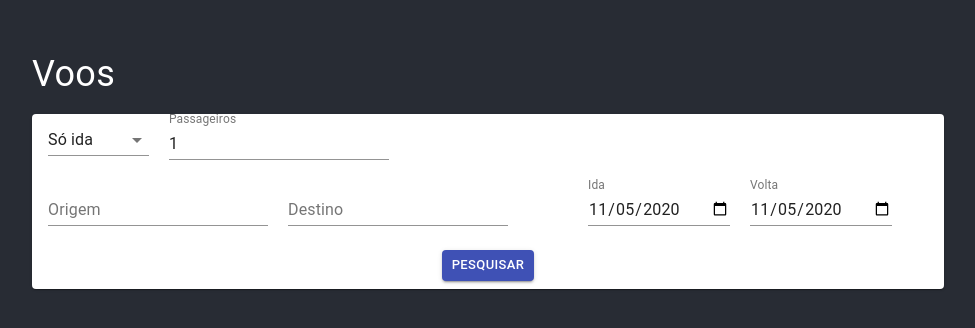
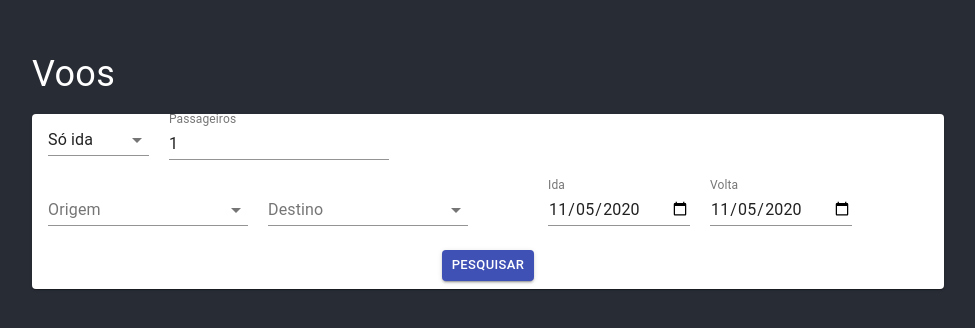
Before and after one commit to projeto-de-algoritmos/Final_Voos, a React (Create React App) app in the folder frontend/: page / in a window 1280 px wide. Shown: the part 232-560 px from the top of the page, without its empty margins (152-1127 px from the left). Built offline with nearby package versions, Linux system fonts and the light colour scheme.

Commit message:
adding autocomplete

```diff
--- a/frontend/package.json
+++ b/frontend/package.json
@@ -4,6 +4,7 @@
   "private": true,
   "dependencies": {
     "@material-ui/core": "^4.11.2",
+    "@material-ui/lab": "^4.0.0-alpha.57",
     "@testing-library/jest-dom": "^5.11.4",
     "@testing-library/react": "^11.1.0",
     "@testing-library/user-event": "^12.1.10",
--- a/frontend/src/App.js
+++ b/frontend/src/App.js
@@ -1,7 +1,8 @@
 import React from 'react';
 import './App.css';
-import { Button, Container, CssBaseline, Typography, Card, CardActions, CardContent, InputLabel, Select, TextField } from '@material-ui/core';
+import { Button, Container, Typography, Card, CardActions, CardContent, Select, TextField } from '@material-ui/core';
 import { makeStyles } from '@material-ui/core/styles';
+import Autocomplete from '@material-ui/lab/Autocomplete';
 
 const useStyles = makeStyles({
   root: {
@@ -33,7 +34,6 @@ function App() {
     day = '0' + day;
 
   d = [year, month, day].join('-');
-  console.log({d})
   const [typeFlight, setTypeFlight] = React.useState(1);
   const [passengers, setPassengers] = React.useState(1);
   const [origin, setOrigin] = React.useState('');
@@ -59,7 +59,6 @@ function App() {
   };
 
   const handleDateChangeOrigin = (date) => {
-    console.log(date.target.value)
     setSelectedDateOrigin(date.target.value);
   };
 
@@ -67,6 +66,7 @@ function App() {
     setSelectedDateDestination(date.target.value);
   };
 
+  const flights = [{ code: "SBBR", name: "Aeroporto Internacional Presidente Juscelino Kubitschek – Brasília, Distrito Federal" }, { code: "SBGP", name: "Aeródromo de Gavião PeixotoEmbraer - (Unidade Gavião Peixoto) – Gavião Peixoto, São Paulo" }, { code: "SBLB", name: "Aeroporto de Lábrea – Lábrea, Amazonas" }, { code: "SBRB", name: "Aeroporto Internacional de Rio Branco – Rio Branco, Acre" }, { code: "SBUA", name: "Aeroporto de São Gabriel da Cachoeira – São Gabriel da Cachoeira, Amazonas" }, { code: "SBVH", name: "Aeroporto Brigadeiro Camarão – Vilhena, Rondônia" }, { code: "SBYA", name: "Aeroporto de Iauaretê – São Gabriel da Cachoeira, Amazonas" }];
 
   return (
     <div>
@@ -88,13 +88,24 @@ function App() {
               </Select>
               <TextField onChange={handleChangePassengers} value={passengers} id="passengers" label="Passageiros" type="number" style={{marginLeft: "20px", top: "-18px"}}/>
               <br/>
-              <TextField onChange={handleChangeOrigin} value={origin} id="origin" label="Origem" />
-              <TextField onChange={handleChangeDestination} value={destination} id="destination" label="Destino" style={{marginLeft: "20px"}}/>
+              <div>
+                <Autocomplete
+                  options={flights}
+                  getOptionLabel={(option) => option.name}
+                  style={{ width: 200, float: "left" }}
+                  renderInput={(params) => <TextField {...params}  onChange={handleChangeOrigin} value={origin} id="origin" label="Origem" />}
+                />
+                <Autocomplete
+                  options={flights}
+                  getOptionLabel={(option) => option.name}
+                  style={{ width: 200, marginLeft: "20px", float: "left" }}
+                  renderInput={(params) => <TextField {...params}  onChange={handleChangeDestination} value={destination} id="destination" label="Destino" />}
+                />
+              </div>
               <TextField
                 id="ida"
                 label="Ida"
                 type="date"
-                // defaultValue="2017-05-24"
                 value={selectedDateOrigin}
                 onChange={handleDateChangeOrigin}
                 InputLabelProps={{
@@ -102,12 +113,10 @@ function App() {
                 }}
                 style={{marginLeft: "80px"}}
               />
-              {console.log({selectedDateOrigin})}
               <TextField
                 id="volta"
                 label="Volta"
                 type="date"
-                // defaultValue="2017-05-24"
                 value={selectedDateDestination}
                 onChange={handleDateChangeDestination}
                 InputLabelProps={{
```
Also changed, not shown: 1 other file (tests, documents, lock files or other folders).
